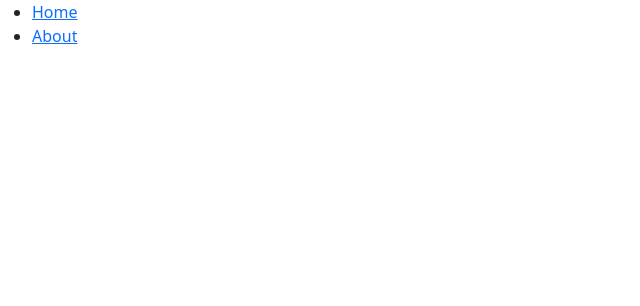
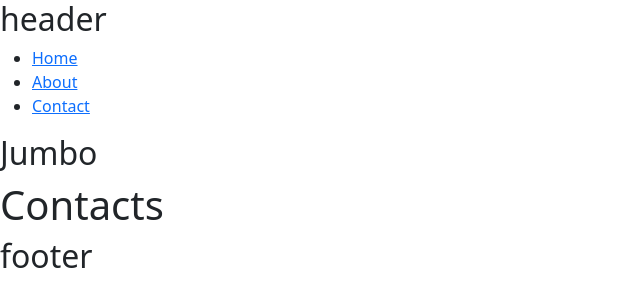
Before and after one commit to IvanTorzoni/proj-html-vuejs, a Vue app: page /contact in a window 1280 px wide. Before the commit this address had no page. Shown: the top 306 px of the page, without its empty margins (0-640 px from the left). Built offline with nearby package versions, Linux system fonts and the light colour scheme.

Commit message:
feat: project scaffolding (WIP)

```diff
--- a/src/App.vue
+++ b/src/App.vue
@@ -1,9 +1,14 @@
 <script>
 import AppHeader from './components/AppHeader.vue';
+import AppJumbo from './components/AppJumbo.vue';
+import AppFooter from './components/AppFooter.vue';
+
 
 export default {
    components: {
         AppHeader,
+        AppJumbo,
+        AppFooter,
    }
 
 }
@@ -11,8 +16,10 @@ export default {
 
 <template>
   <AppHeader />
+  <AppJumbo />
+  <router-view></router-view>
+  <AppFooter />
   <!-- Tag per i componenti del router (pagine dinamiche). Per i componenti fissi come header footer ecc inserire il tag del componente corrispettivo -->
-  <router-view></router-view>
 </template>
 
 <style lang="scss"></style>
--- /dev/null
+++ b/src/components/AppFooter.vue
@@ -0,0 +1,14 @@
+<script>
+export default {
+
+}
+
+</script>
+
+<template>
+<h2>footer</h2>
+</template>
+
+<style lang="scss" scoped>
+
+</style>
--- a/src/components/AppHeader.vue
+++ b/src/components/AppHeader.vue
@@ -11,7 +11,11 @@ export default {
                 {
                     title: "About",
                     routeName: "about",
-                }
+                },
+                {
+                    title: "Contact",
+                    routeName: "contact",
+                },
             ]
         }
     }
@@ -20,6 +24,7 @@ export default {
 </script>
 
 <template>
+    <h2>header</h2>
     <header>
         <ul>
             <li v-for="item in menu">
--- /dev/null
+++ b/src/components/AppJumbo.vue
@@ -0,0 +1,14 @@
+<script>
+export default {
+
+}
+
+</script>
+
+<template>
+ <h2>Jumbo</h2>
+</template>
+
+<style lang="scss" scoped>
+
+</style>
--- /dev/null
+++ b/src/pages/ContactPage.vue
@@ -0,0 +1,9 @@
+<script>
+export default {
+
+}
+</script>
+
+<template>
+  <h1>Contacts</h1>
+</template>
--- a/src/router.js
+++ b/src/router.js
@@ -5,8 +5,9 @@ import { createRouter, createWebHistory } from "vue-router";
 //importo pagine per il menù
 import HomePage from "./pages/HomePage.vue";
 import AboutPage from "./pages/AboutPage.vue";
+import ContactPage from "./pages/ContactPage.vue";
 
-//Creo la struttura per il router (WIP)
+//Creo la struttura per il router
 export const router = createRouter({
   history: createWebHistory(),
   routes: [
@@ -20,5 +21,10 @@ export const router = createRouter({
       name: "about",
       component: AboutPage,
     },
+    {
+      path: "/contact",
+      name: "contact",
+      component: ContactPage,
+    },
   ],
 });
```
Also changed, not shown: 1 other file (tests, documents, lock files or other folders).
